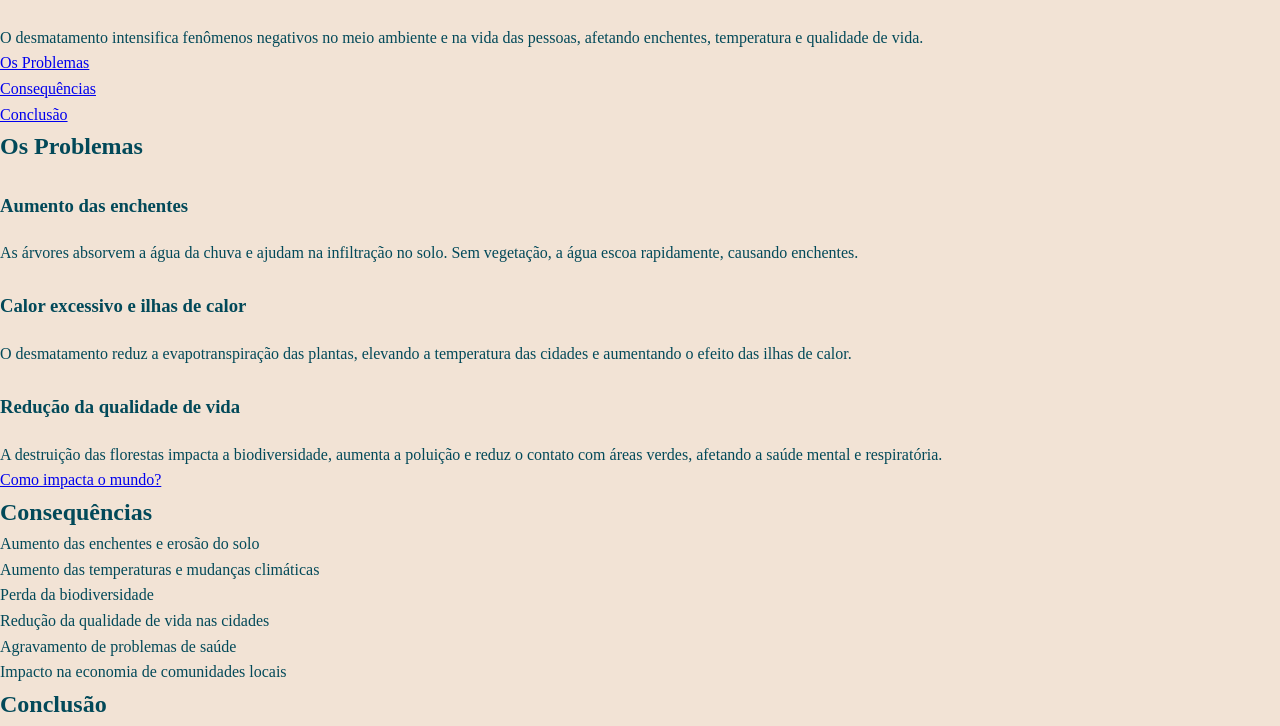
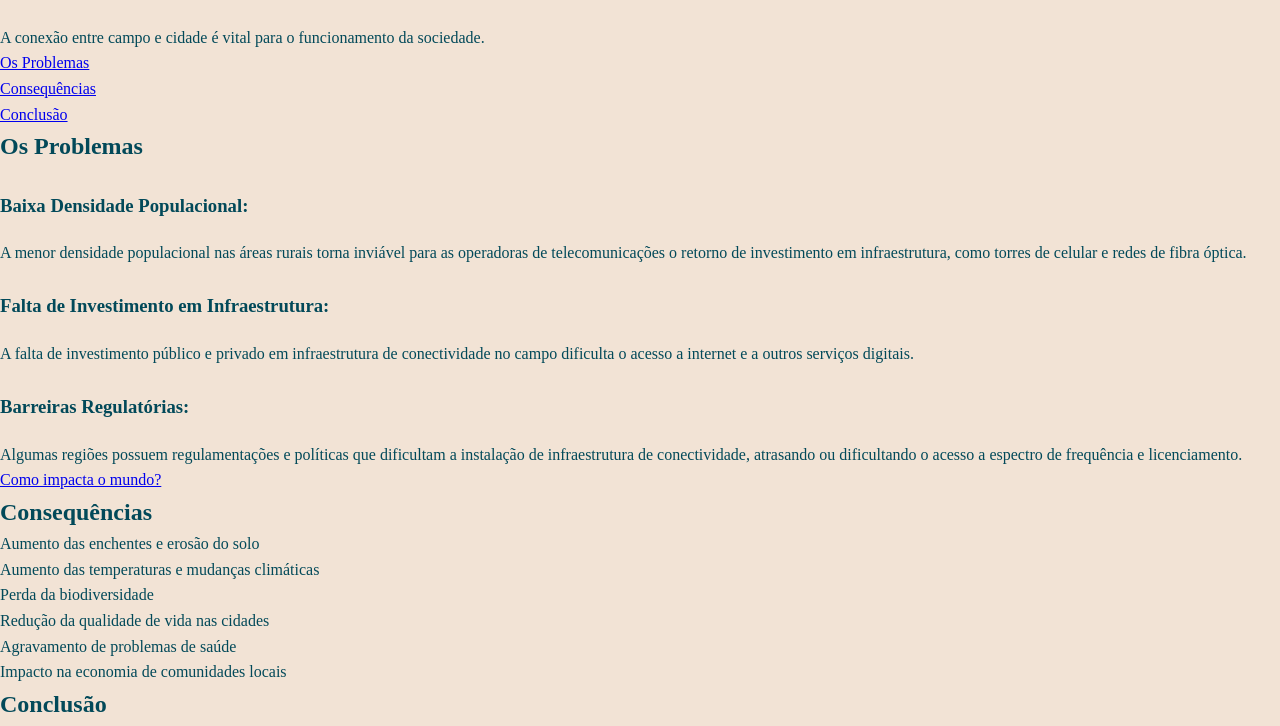
Before and after one commit to isahsilvah/agrinho, a plain HTML site: page index.html in a window 1280 px wide. Shown: the part 354-1080 px from the top of the page. Drawn offline with Linux system fonts and the light colour scheme; some icons are missing; a web font is replaced by a local one.

Commit message:
Update index.html

```diff
--- a/index.html
+++ b/index.html
@@ -10,7 +10,7 @@
     <header>
         <h1>CONEXÃO CAMPO CIDADE</h1>
         <img src="https://ensinarhoje.com/wp-content/uploads/2020/01/Municipio-campo-e-cidade.png" alt="Foto das Cataratas do Iguaçu, um lugar com muitas árvores e mata nativa preservada.">
-        <p>O desmatamento intensifica fenômenos negativos no meio ambiente e na vida das pessoas, afetando enchentes, temperatura e qualidade de vida.</p>
+        <p>A conexão entre campo e cidade é vital para o funcionamento da sociedade.</p>
         <nav>
             <ul>
                 <li><a href="#problemas">Os Problemas</a></li>
@@ -27,18 +27,19 @@
         <section id="problemas" class="conteudo">
             <h2>Os Problemas</h2>
             <article>
-                <h3>Aumento das enchentes</h3>
-                <p>As árvores absorvem a água da chuva e ajudam na infiltração no solo. Sem vegetação, a água escoa rapidamente, causando enchentes.</p>
+                <h3>Baixa Densidade Populacional:</h3>
+                <p>A menor densidade populacional nas áreas rurais torna inviável para as operadoras de telecomunicações o retorno de investimento em infraestrutura, como torres de celular e redes de fibra óptica.</p>
             </article>
 
             <article>
-                <h3>Calor excessivo e ilhas de calor</h3>
-                <p>O desmatamento reduz a evapotranspiração das plantas, elevando a temperatura das cidades e aumentando o efeito das ilhas de calor.</p>
+                <h3>Falta de Investimento em Infraestrutura:</h3>
+                <p>A falta de investimento público e privado em infraestrutura de conectividade no campo dificulta o acesso a internet e a outros serviços digitais.</p>
             </article>
 
             <article>
-                <h3>Redução da qualidade de vida</h3>
-                <p>A destruição das florestas impacta a biodiversidade, aumenta a poluição e reduz o contato com áreas verdes, afetando a saúde mental e respiratória.</p>
+                <h3>Barreiras Regulatórias:</h3>
+                <p>Algumas regiões possuem regulamentações e políticas que dificultam a instalação de infraestrutura de conectividade, atrasando ou dificultando o acesso a espectro de frequência e licenciamento.
+</p>
             </article>
 
             <a href="https://www.youtube.com/watch?v=ILh7nDEKGqc&pp=ygUXSW1wYWN0byBkbyBEZXNtYXRhbWVudG8%3D" class="cta-button" target="_blank">Como impacta o mundo? <i class="fa-solid fa-arrow-up-right-from-square" style="color: var(--text-color);"></i></a>
```
